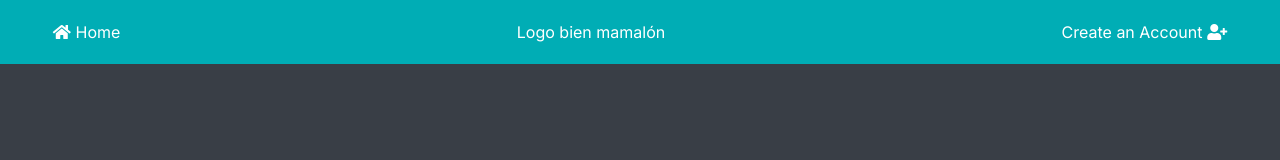
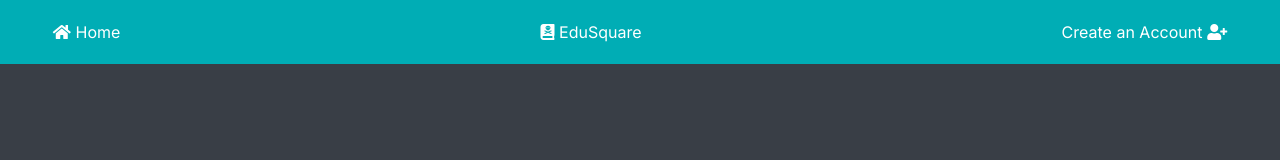
Before and after one commit to Edwardreyessp/crud-proyecto-escom, a React (Create React App) app: page / in a window 1280 px wide. Shown: the top 160 px of the page. Built offline with nearby package versions, Linux system fonts and the light colour scheme; no server answers.

Commit message:
emoji mamon

```diff
--- a/src/App.jsx
+++ b/src/App.jsx
@@ -169,7 +169,7 @@ const App = () => {
               Home
             </div>
           </Link>
-          <div>Logo bien mamalón</div>
+          <div><i class="fas fa-book-dead"></i> EduSquare</div>
           {!login &&
             <Link to="/register" className={styles.link}
             onClick={() => setLogin(true)}>
--- a/src/components/ModificarEjercicio.jsx
+++ b/src/components/ModificarEjercicio.jsx
@@ -398,7 +398,7 @@ const ModificarEjercicio = ({crud,idChallenge,setSomeButton,setModificar, setCru
                   : <input
                       type="text"
                       onChange={(e) => setInX2(e.target.value)}
-                      value={inY1}
+                      value={inX2}
                     />)
                 : (!modX2 ? current.x2
                   : <input
```
